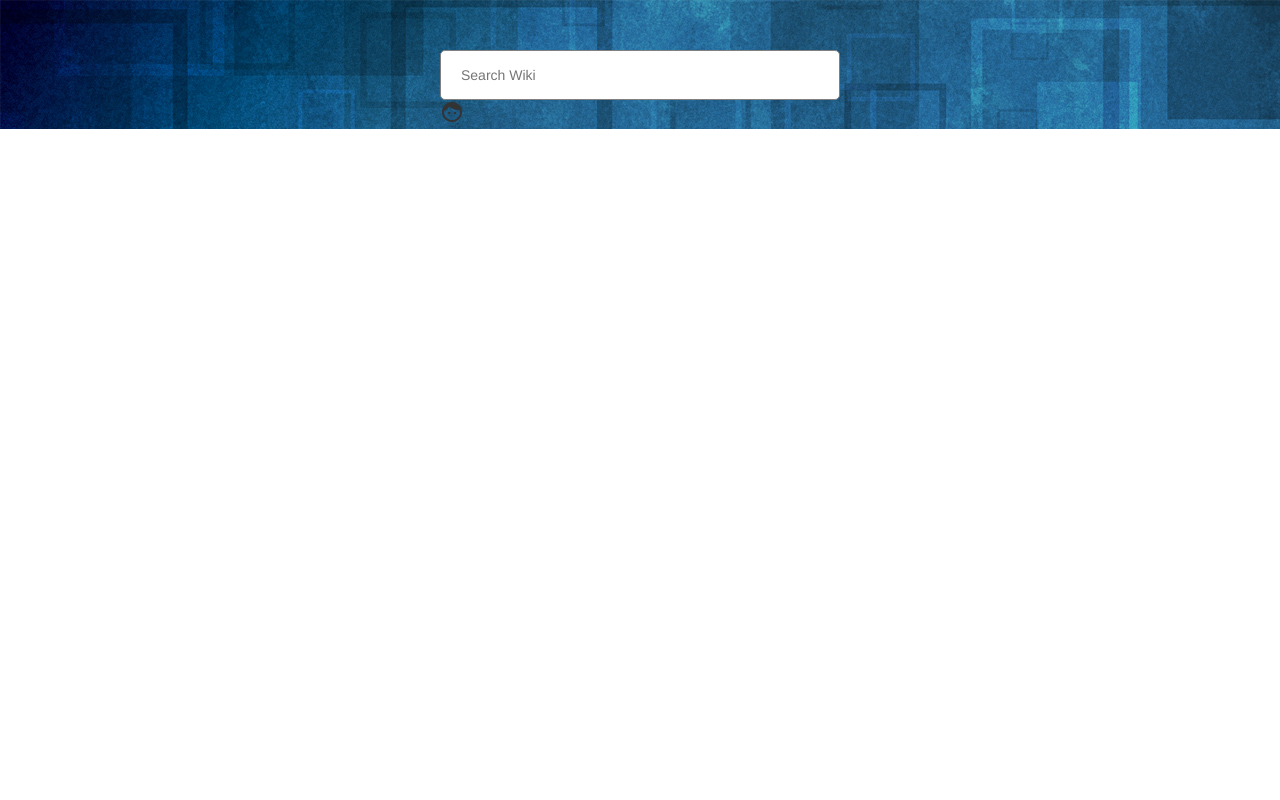
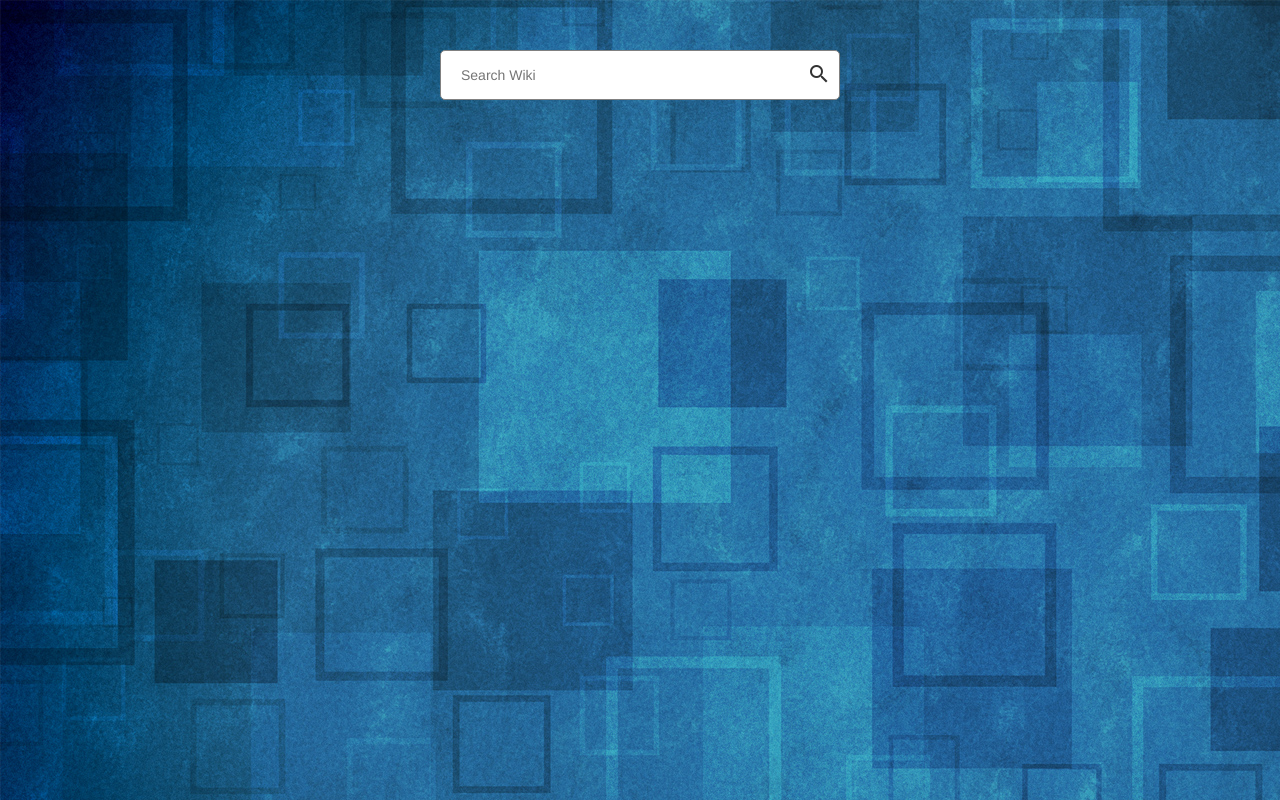
Before and after one commit to asthas/wiki, a website: page index.html in a window 1280 px wide. Shown: the top 800 px of the page. Drawn offline with nearby package versions, Linux system fonts and the light colour scheme.

Commit message:
Completed teh wiki search

```diff
--- a/index.html
+++ b/index.html
@@ -13,10 +13,10 @@
 </head>
 <body>
     <div class="container">
-    <div id="search">
-        <input id="search-box" type="text" placeholder="Search Wiki" value="" onkeyup="searchVal()">
-        <i class="material-icons">face</i>
-    </div>
+        <div id="search">
+            <span><input id="search-box" type="text" placeholder="Search Wiki" value="" onkeyup="searchVal()"></span>
+            <i class="material-icons">search</i>
+        </div>
         <div id="content">
 
         </div>
--- a/main.css
+++ b/main.css
@@ -6,11 +6,15 @@ body {
    width: 100%;
    height: 100%;
    background: url('images/cover.jpg');
+   min-height: 1200px;
 }
 #search {
     margin: 0 auto;
     margin-top: 50px;
     width: 400px;
+    position: relative;
+    margin-bottom: 40px;
+    min-height: 60px;
 }
 #search input{
     width: 100%;
@@ -20,8 +24,10 @@ body {
     border: 1px solid grey;
     float: left;
 }
-#search material-icons{
-    float: right;
+#search .material-icons{
+    position: absolute;
+    top: 12px;
+    left: 367px;
 }
 .single-tab{
     background: #fff;
@@ -31,4 +37,14 @@ body {
     border-radius: 2px;
     padding:8px;
     margin-bottom: 20px;
+    -webkit-box-shadow: 4px 4px 5px 0px #333;  /* Safari 3-4, iOS 4.0.2 - 4.2, Android 2.3+ */
+    -moz-box-shadow:    4px 4px 5px 0px #333;  /* Firefox 3.5 - 3.0 */
+    box-shadow:         4px 4px 5px 0px #333;  /* Opera 10.5, IE 9, Firefox 4+, Chrome 6+, iOS 5 */
+    position: relative;
+    margin-bottom: 20px;
 }
+.single-tab:hover{
+    top: 5px;
+    -webkit-box-shadow: 0 0 10px #fff;
+    box-shadow: 0 0 10px #ccc;
+}
```
